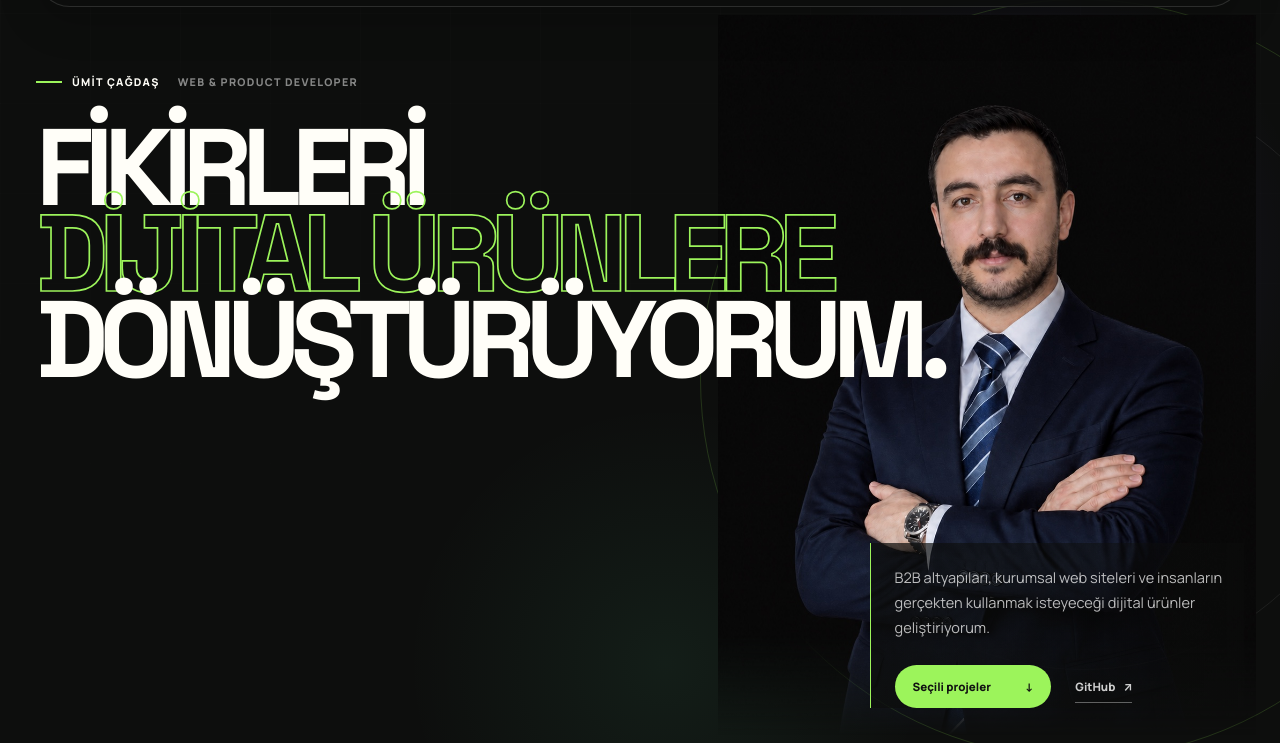
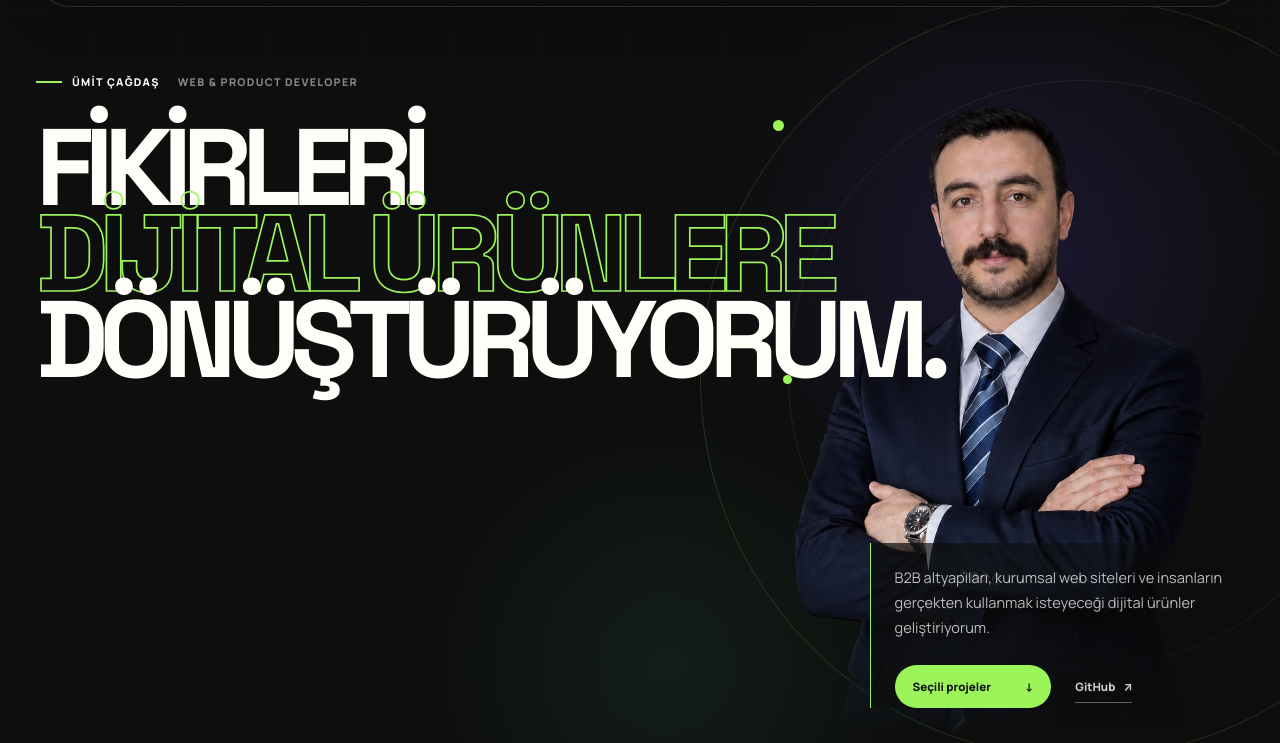
Before and after one commit to umitcagdas/umitcagdas.github.io, a plain HTML site: page index.html in a window 1280 px wide. Shown: the part 77-820 px from the top of the page. Drawn offline with Linux system fonts and the light colour scheme.

Commit message:
Hero portresinin arka planını temizle

```diff
--- a/assets/portfolio.css
+++ b/assets/portfolio.css
@@ -271,7 +271,6 @@
   width: 100%;
   height: 100%;
   filter: none;
-  mix-blend-mode: lighten;
   object-fit: cover;
   object-position: center top;
 }
--- a/index.html
+++ b/index.html
@@ -98,7 +98,14 @@
           </div>
 
           <div class="hero-portrait" aria-hidden="true">
-            <img src="./assets/umit-cagdas-clean-v2.jpg" alt="" />
+            <img
+              src="./assets/umit-cagdas-transparent-v4.png"
+              width="1003"
+              height="1568"
+              alt=""
+              decoding="async"
+              fetchpriority="high"
+            />
           </div>
 
           <div class="hero-note">
```
Also changed, not shown: assets/umit-cagdas-transparent-v4.png (added).
